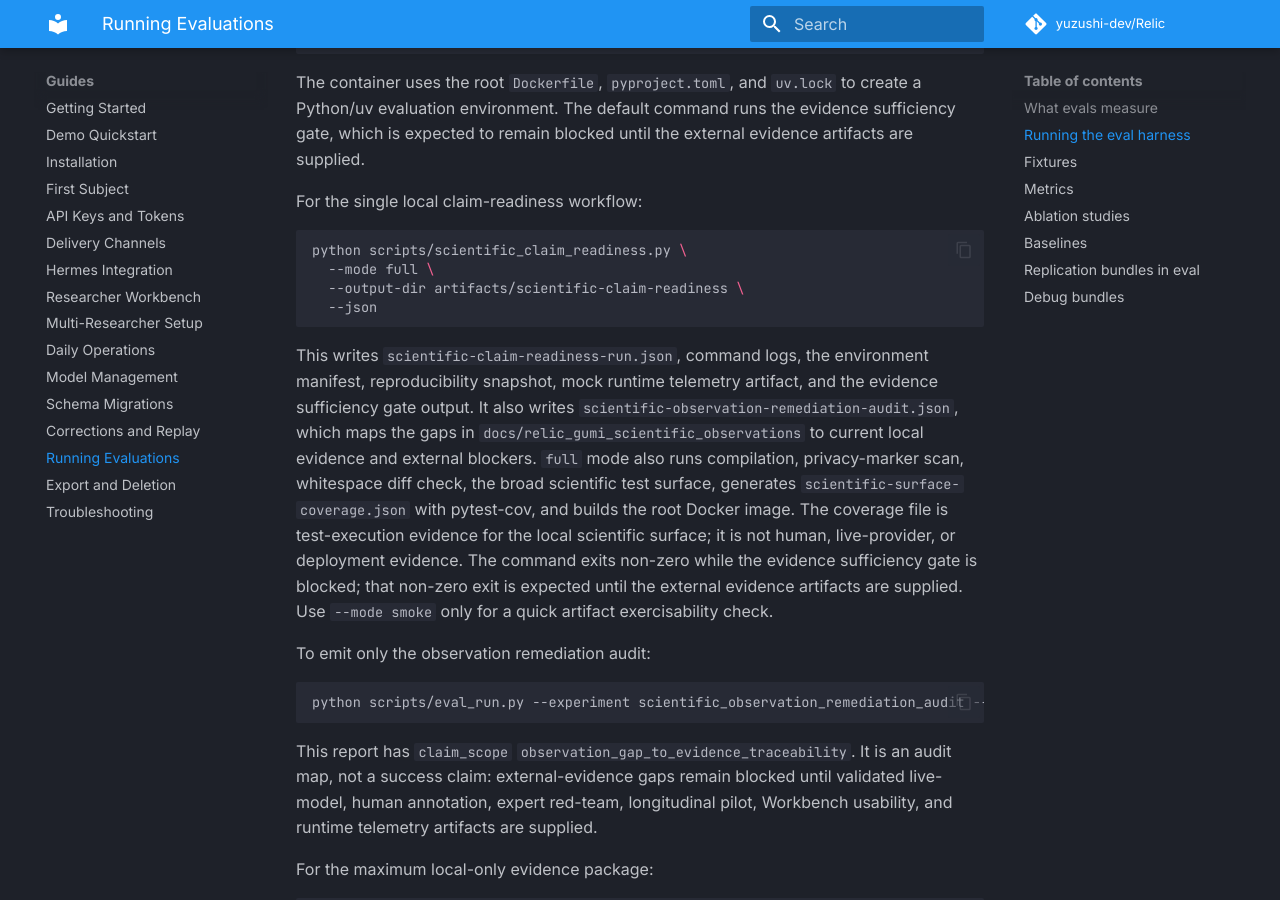
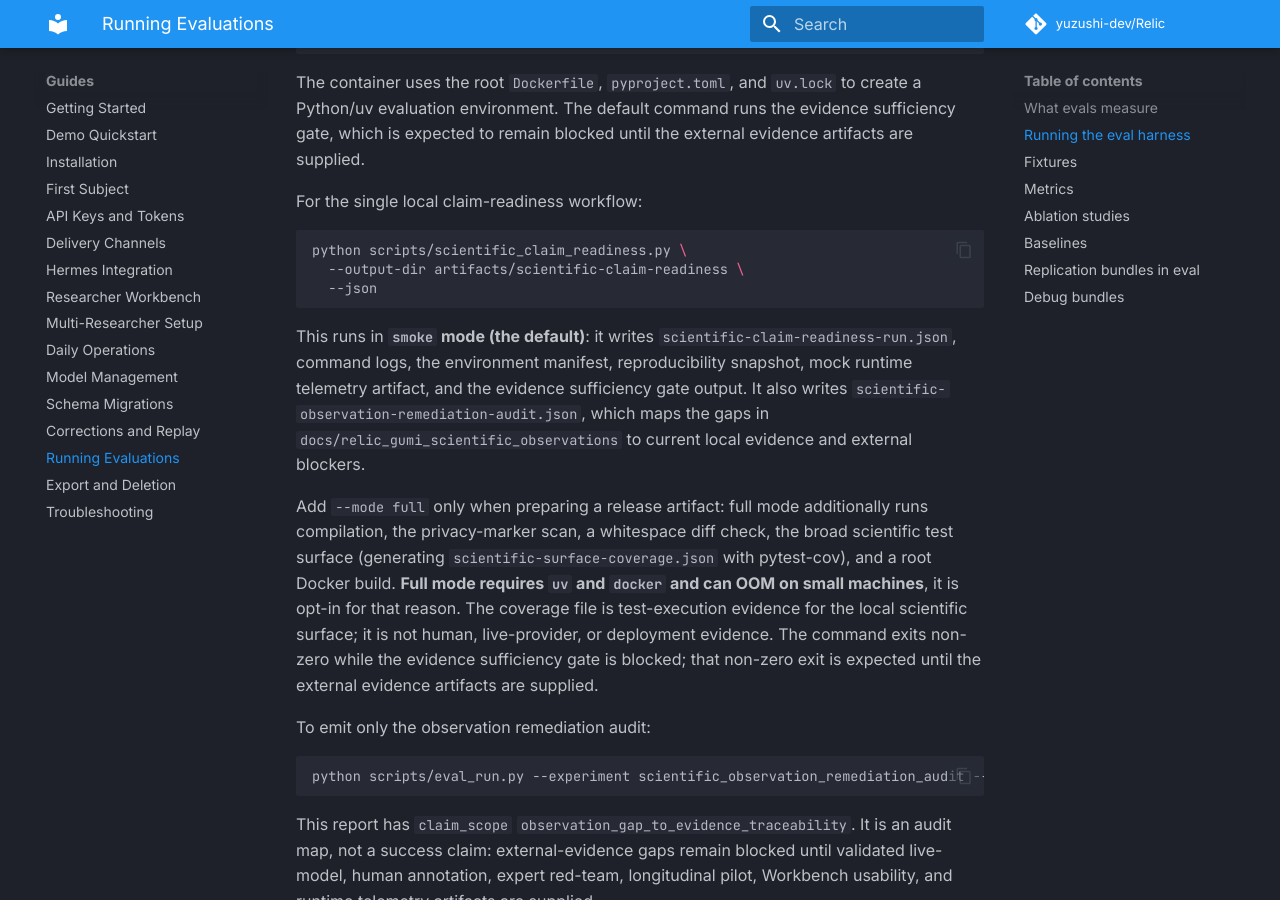
Before and after one commit to yuzushi-dev/Relic, an MkDocs documentation site: the page built from public-docs/guides/running-evaluations.md, in a window 1280 px wide and 900 px high, scrolled down 1685 px. Built offline with MkDocs 1.6.1 and Material for MkDocs 9.7.7, drawn with Linux system fonts in a browser that asks for light colours; comment, search, counter and statistics services are not loaded.

Commit message:
docs: correct evidence-gate, replication, and reference claims
- README: state the reproducible evidence-gate ladder (1/7 default, 3/7 with
  committed local evidence via make gate) instead of asserting 3/7 as the
  plain repo state; describe the live-model run as two model configurations on
  one provider backend (Ollama Cloud), not multi-provider.
- replication/README: document the bundle the builder actually emits (minimal
  profile) versus the extended target contract, marking unimplemented fields.
- paper-codebase-map: repoint links to public-docs/ (the tracked doc tree).
- citing-relic: CITATION.cff exists; demo-quickstart: correct the real bundle
  path/contents; running-evaluations: smoke is the default, full is opt-in.

Co-Authored-By: Claude Opus 4.8 <noreply@anthropic.com>

````diff
--- a/public-docs/guides/running-evaluations.md
+++ b/public-docs/guides/running-evaluations.md
@@ -73,24 +73,27 @@ For the single local claim-readiness workflow:
 
 ```bash
 python scripts/scientific_claim_readiness.py \
-  --mode full \
   --output-dir artifacts/scientific-claim-readiness \
   --json
 ```
 
-This writes `scientific-claim-readiness-run.json`, command logs, the environment
+This runs in **`smoke` mode (the default)**: it writes
+`scientific-claim-readiness-run.json`, command logs, the environment
 manifest, reproducibility snapshot, mock runtime telemetry artifact, and the
 evidence sufficiency gate output. It also writes
 `scientific-observation-remediation-audit.json`, which maps the gaps in
 `docs/relic_gumi_scientific_observations` to current local evidence and external
-blockers. `full` mode also runs compilation,
-privacy-marker scan, whitespace diff check, the broad scientific test surface,
-generates `scientific-surface-coverage.json` with pytest-cov, and builds the
-root Docker image. The coverage file is test-execution evidence for the local
-scientific surface; it is not human, live-provider, or deployment evidence. The
-command exits non-zero while the evidence sufficiency gate is blocked; that non-zero
-exit is expected until the external evidence artifacts are supplied. Use
-`--mode smoke` only for a quick artifact exercisability check.
+blockers.
+
+Add `--mode full` only when preparing a release artifact: full mode additionally
+runs compilation, the privacy-marker scan, a whitespace diff check, the broad
+scientific test surface (generating `scientific-surface-coverage.json` with
+pytest-cov), and a root Docker build. **Full mode requires `uv` and `docker` and
+can OOM on small machines**, it is opt-in for that reason. The coverage file is
+test-execution evidence for the local scientific surface; it is not human,
+live-provider, or deployment evidence. The command exits non-zero while the
+evidence sufficiency gate is blocked; that non-zero exit is expected until the
+external evidence artifacts are supplied.
 
 To emit only the observation remediation audit:
 
````
Also changed, not shown: README.md (+29 -8 lines), docs/research/evidence/live-model-campaign-2026-05-26/README.md (+15 -14 lines), docs/research/paper-codebase-map.md (+11 -11 lines), public-docs/guides/demo-quickstart.md (+10 -10 lines), public-docs/research/citing-relic.md (+1 -1 lines), replication/README.md (+24 -5 lines).
